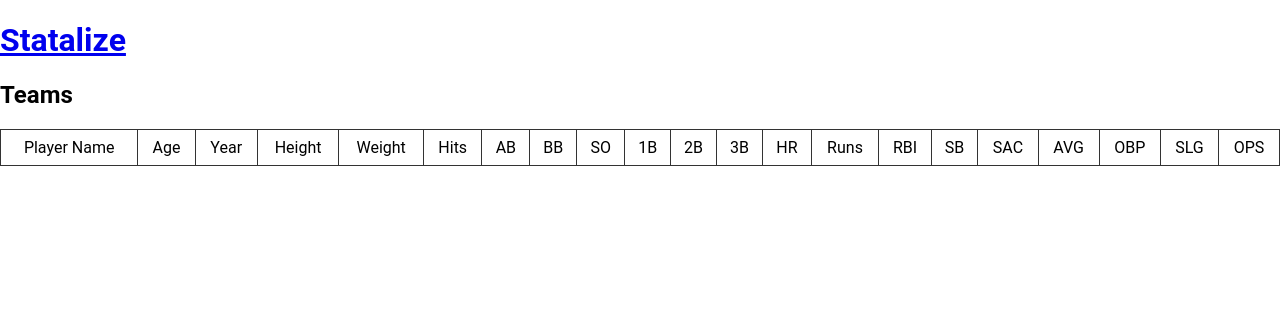
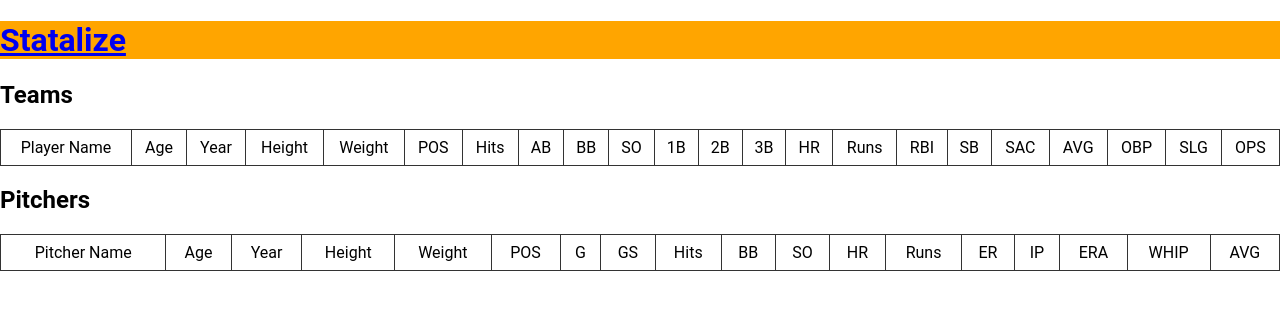
Before and after one commit to sfitz3215/statalize, a Django app: page /6c9696c5-2477-457b-aef3-939bd7def0af/ in a window 1280 px wide. Shown: the top 310 px of the page. Run offline with Django 5.2, Linux system fonts and the light colour scheme; data comes from the database, SQL or seed files in the repository; data that the repository does not hold is empty.

Commit message:
All player stats and pitchers now complete.

```diff
--- a/statalize_app/admin.py
+++ b/statalize_app/admin.py
@@ -2,7 +2,9 @@
 from.models import team
 from .models import player
 from .models import coach
+from .models import pitcher
 
 admin.site.register(team),
 admin.site.register(player)
 admin.site.register(coach)
+admin.site.register(pitcher)
--- a/statalize_app/models.py
+++ b/statalize_app/models.py
@@ -9,12 +9,39 @@
 JUNIOR = "JR"
 SENIOR = "SR"
 GRADUATE = "GR"
+NoPosition = "N/A"
+Firstbase = "1B"
+Secondbase = "2B"
+Shortstop = "SS"
+Thirdbase = "3B"
+Catcher = "C"
+Outfield = "OF"
+Starter = "SP"
+Relief = "RP"
+NoPitcher = "N/A"
 YEAR_IN_SCHOOL_CHOICES = {
     FRESHMAN: "Freshman",
     SOPHOMORE: "Sophomore",
     JUNIOR: "Junior",
     SENIOR: "Senior",
     GRADUATE: "Graduate",
+}
+
+Position_Choices = {
+    Firstbase: "Firstbase",
+    Secondbase:"Secondbase",
+    Shortstop: "Shortstop",
+    Thirdbase: "Thirdbase",
+    Catcher: "Catcher",
+    Outfield: "Outfield",
+    NoPosition: "N/A"
+}
+
+Pitcher_Choices = {
+    Starter: "Starter",
+    Relief: "Reliever",
+    NoPitcher: "N/A",
+
 }
 
 
@@ -34,8 +61,10 @@
     player_name = models.CharField(max_length=50)
     player_age = models.PositiveIntegerField()
     player_year = models.CharField(max_length=2, choices=YEAR_IN_SCHOOL_CHOICES)
+    player_position = models.CharField(max_length=10, choices=Position_Choices, default=NoPosition)
     player_height = models.CharField(max_length= 4)
     player_weight = models.CharField(max_length= 3)
+    player_games = models.PositiveIntegerField(default=0)
     player_hits = models.PositiveIntegerField(default=0)
     player_AB = models.PositiveIntegerField(default=0)
     player_BB = models.PositiveIntegerField(default=0)
@@ -51,6 +80,29 @@
     def _str_(self):
             return (self.player_name + " " + self.player_age + " " + self.player_year)
 
+class pitcher (models.Model):
+        id = models.UUIDField(primary_key=True, default=uuid.uuid4, editable=False)
+        pitches_for = models.ForeignKey(team, on_delete=models.CASCADE)
+        pitcher_name = models.CharField(max_length=50)
+        pitcher_age = models.PositiveIntegerField()
+        pitcher_year = models.CharField(max_length=2, choices=YEAR_IN_SCHOOL_CHOICES)
+        pitcher_position = models.CharField(max_length=10, choices=Pitcher_Choices, default=NoPitcher)
+        pitcher_height = models.CharField(max_length=4)
+        pitcher_weight = models.CharField(max_length=3)
+        pitcher_SO = models.PositiveIntegerField(default=0)
+        pitcher_hits = models.PositiveIntegerField(default=0)
+        pitcher_walks = models.PositiveIntegerField(default=0)
+        pitcher_HR = models.PositiveIntegerField(default=0)
+        pitcher_IP = models.FloatField(default=0)
+        pitcher_runs = models.PositiveIntegerField(default=0)
+        pitcher_ER = models.PositiveIntegerField(default=0)
+        pitcher_games = models.PositiveIntegerField(default=0)
+        pitcher_GS = models.PositiveIntegerField(default=0)
+        pitcher_AB = models.PositiveIntegerField(default=0)
+
+        def _str_(self):
+            return (self.player_name + " " + self.player_age + " " + self.player_year)
+
 class coach (models.Model):
     coach = models.ForeignKey(team, on_delete=models.CASCADE)
     id = models.UUIDField(primary_key=True, default=uuid.uuid4, editable=False)
--- a/statalize_app/views.py
+++ b/statalize_app/views.py
@@ -1,11 +1,10 @@
 from django.shortcuts import render, get_object_or_404, redirect, HttpResponse, Http404
-from django.db.models import Count
 from statalize_app.models import *
 from django.contrib.auth.decorators import login_required
 from django.contrib.auth import authenticate, login, logout
 from django.http import HttpResponse
-from .models import team, player, coach
-from .util import calculate_slg, calculate_ops, calculate_avg, calculate_obp
+from .models import team, player, coach, pitcher
+from .util import calculate_slg, calculate_ops, calculate_avg, calculate_obp, calculate_ERA, calculate_WHIP
 from django.db.models import Sum, Count
 
 # Create your views here.
@@ -18,7 +17,9 @@
 def display_team(request, id):
     set_team = get_object_or_404(team, id=id)
     teams_players = player.objects.all().filter(plays_for=set_team.id)
+    teams_pitchers = pitcher.objects.all().filter(pitches_for=set_team.id)
     player_stats = []
+    pitcher_stats = []
     for Player in teams_players:
         avg = calculate_avg(Player.player_hits, Player.player_AB)
         obp = calculate_obp(Player.player_hits, Player.player_BB, Player.player_AB)
@@ -31,6 +32,8 @@
             'year': Player.player_year,
             'height': Player.player_height,
             'weight': Player.player_weight,
+            'position':Player.player_position,
+            'games': Player.player_games,
             'hits': Player.player_hits,
             'AB': Player.player_AB,
             'BB': Player.player_BB,
@@ -49,5 +52,33 @@
             'ops': round(ops, 3),
             'stats': Player,
         })
-    context = {"Team": set_team, "Players": teams_players, 'player_stats': player_stats}
+    for Pitcher in teams_pitchers:
+        era = calculate_ERA(Pitcher.pitcher_ER, Pitcher.pitcher_IP)
+        avg = calculate_avg(Pitcher.pitcher_hits, Pitcher.pitcher_AB)
+        whip = calculate_WHIP(Pitcher.pitcher_walks, Pitcher.pitcher_hits, Pitcher.pitcher_IP)
+
+        pitcher_stats.append({
+            'name': Pitcher.pitcher_name,
+            'age': Pitcher.pitcher_age,
+            'year': Pitcher.pitcher_year,
+            'height': Pitcher.pitcher_height,
+            'weight': Pitcher.pitcher_weight,
+            'position':Pitcher.pitcher_position,
+            'games': Pitcher.pitcher_games,
+            'GS': Pitcher.pitcher_GS,
+            'IP': Pitcher.pitcher_IP,
+            'hits': Pitcher.pitcher_hits,
+            'AB': Pitcher.pitcher_AB,
+            'walks': Pitcher.pitcher_walks,
+            'SO': Pitcher.pitcher_SO,
+            'HR': Pitcher.pitcher_HR,
+            'Runs': Pitcher.pitcher_runs,
+            'ER':Pitcher.pitcher_ER,
+            'era': round(era, 2),
+            'avg': round(avg, 3),
+            'whip': round(whip, 2),
+            'stats': Pitcher,
+        })
+
+    context = {"Team": set_team, "Players": teams_players, 'player_stats': player_stats, 'pitcher_stats': pitcher_stats}
     return render(request, 'statalize/teams.html', context)
--- a/templates/base.html
+++ b/templates/base.html
@@ -7,11 +7,15 @@
     </title>
   </head>
 <style>
+    h1{
+    background-color: orange;
+    }
 body {
     font-family: Roboto, sans-serif;
     margin: 0;
     padding: 0;
     color: black;
+    background-color:
 }
 
 main {
--- a/templates/statalize/teams.html
+++ b/templates/statalize/teams.html
@@ -11,6 +11,7 @@
     <td>Year</td>
     <td>Height</td>
     <td>Weight</td>
+    <td>POS</td>
     <td>Hits</td>
     <td>AB</td>
     <td>BB</td>
@@ -35,6 +36,7 @@
         <td>{{Player.year}}</td>
         <td>{{Player.height}}</td>
         <td>{{Player.weight}}</td>
+        <td>{{Player.position}}</td>
         <td>{{Player.hits}}</td>
         <td>{{Player.AB}}</td>
         <td>{{Player.BB}}</td>
@@ -54,5 +56,50 @@
     </tr>
   {% endfor %}
 </table>
+<h2>Pitchers</h2>
+<table>
+<tr>
+    <td>Pitcher Name</td>
+    <td>Age</td>
+    <td>Year</td>
+    <td>Height</td>
+    <td>Weight</td>
+    <td>POS</td>
+    <td>G</td>
+    <td>GS</td>
+    <td>Hits</td>
+    <td>BB</td>
+    <td>SO</td>
+    <td>HR</td>
+    <td>Runs</td>
+    <td>ER</td>
+    <td>IP</td>
+    <td>ERA</td>
+    <td>WHIP</td>
+    <td>AVG</td>
+</tr>
+      {% for Pitcher in pitcher_stats %}
+    <tr>
+        <td>{{Pitcher.name}}</td>
+        <td>{{Pitcher.age}}</td>
+        <td>{{Pitcher.year}}</td>
+        <td>{{Pitcher.height}}</td>
+        <td>{{Pitcher.weight}}</td>
+        <td>{{Pitcher.position}}</td>
+        <td>{{Pitcher.games}}</td>
+        <td>{{Pitcher.GS}}</td>
+        <td>{{Pitcher.hits}}</td>
+        <td>{{Pitcher.walks}}</td>
+        <td>{{Pitcher.SO}}</td>
+        <td>{{Pitcher.HR}}</td>
+        <td>{{Pitcher.Runs}}</td>
+        <td>{{Pitcher.ER}}</td>
+        <td>{{Pitcher.IP}}</td>
+        <td>{{Pitcher.era}}</td>
+        <td>{{Pitcher.whip}}</td>
+        <td>{{Pitcher.avg}}</td>
+    </tr>
+  {% endfor %}
+</table>
 
 {% endblock %}
```
Also changed, not shown: statalize_app/util.py (+10 -0 lines).
